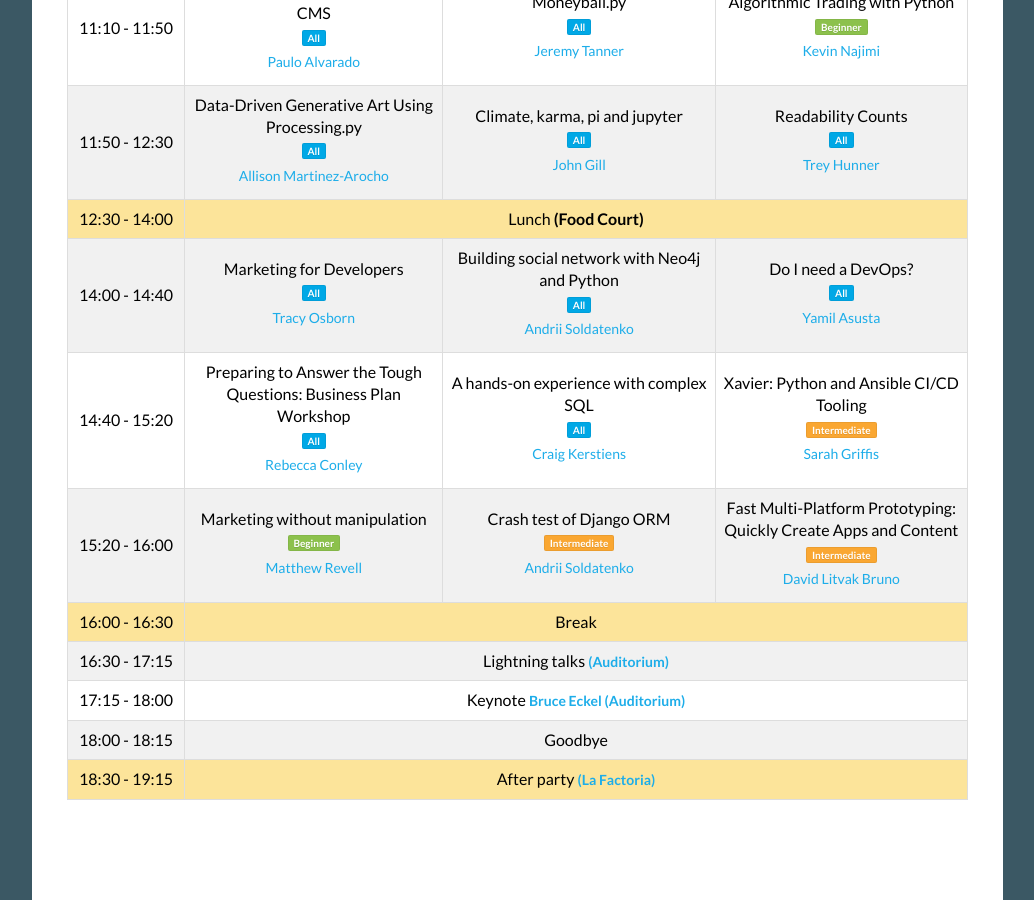
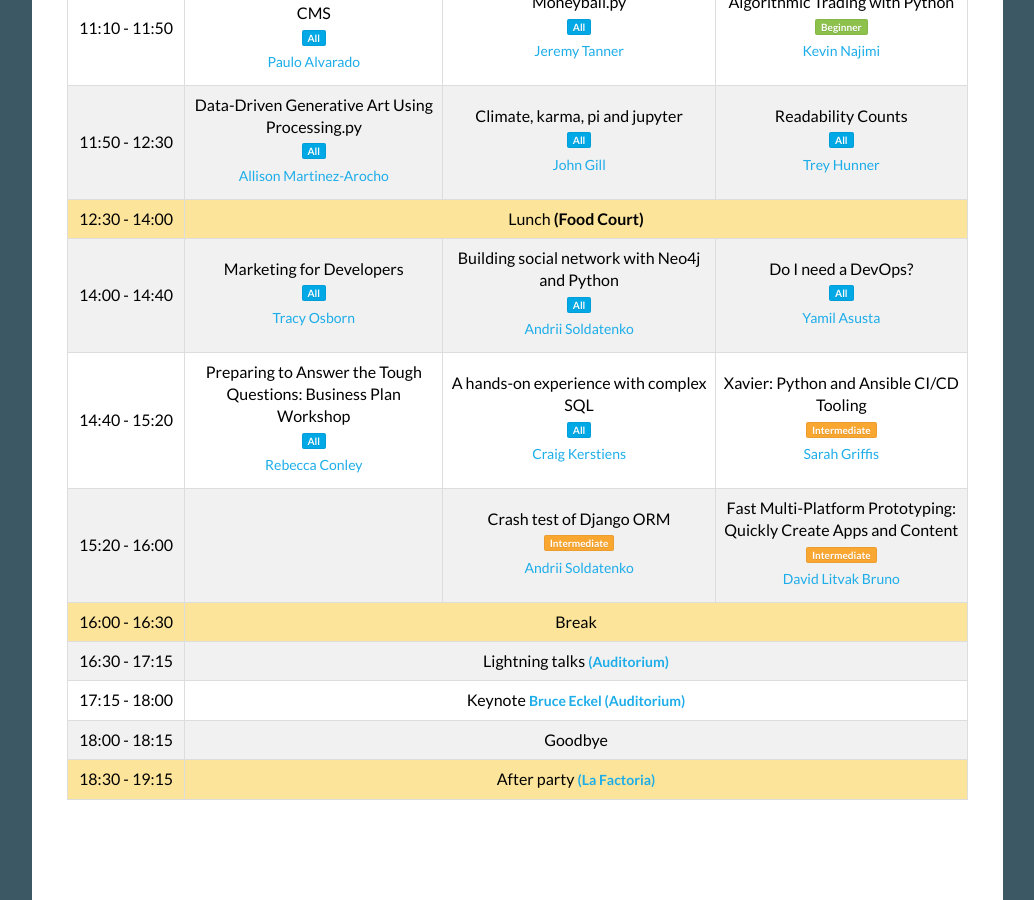
Before and after one commit to pycaribbean/pycaribbean.github.io, a Jekyll site: the page built from schedule.html, in a window 1280 px wide and 900 px high, scrolled down 2044 px. Shown: the whole window, without its empty margins (105-1139 px from the left). Built offline with Jekyll 4.4.1, drawn with Linux system fonts in a browser that asks for light colours; nearby versions of some CDN libraries; library files that are not in the unit come from our copies.

Commit message:
Eliminate Marketing without manipulation

```diff
--- a/schedule.html
+++ b/schedule.html
@@ -161,7 +161,7 @@
               </tr>
               <tr>
                 <td class="time">15:20 - 16:00 </t>
-                <td> <span class="title">Marketing without manipulation   </span> <br> <span class="uk-badge uk-badge-success"> Beginner </span> <span class="speaker"> Matthew Revell</span>  </td>
+                <td></td>
                 <td> <span class="title"> Crash test of Django ORM   </span>  <br> <span class="uk-badge uk-badge-warning"> Intermediate </span> <span class="speaker"> Andrii Soldatenko </span> </td>
                 <td> <span class="title"> Fast Multi-Platform Prototyping: Quickly Create Apps and Content </span> <br> <span class="uk-badge uk-badge-warning"> Intermediate </span> <span class="speaker"> David Litvak Bruno </span> </td>
               </tr>
```
